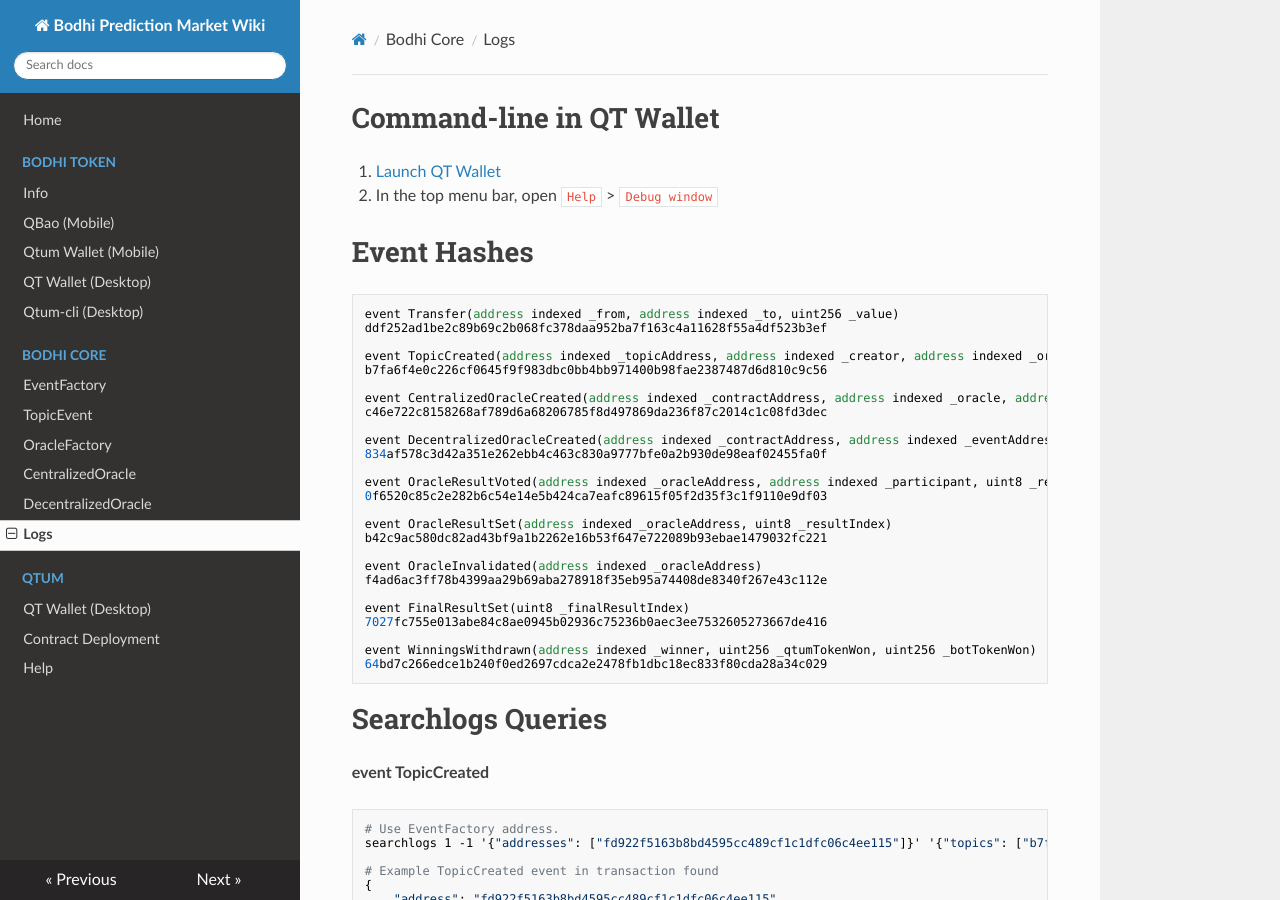
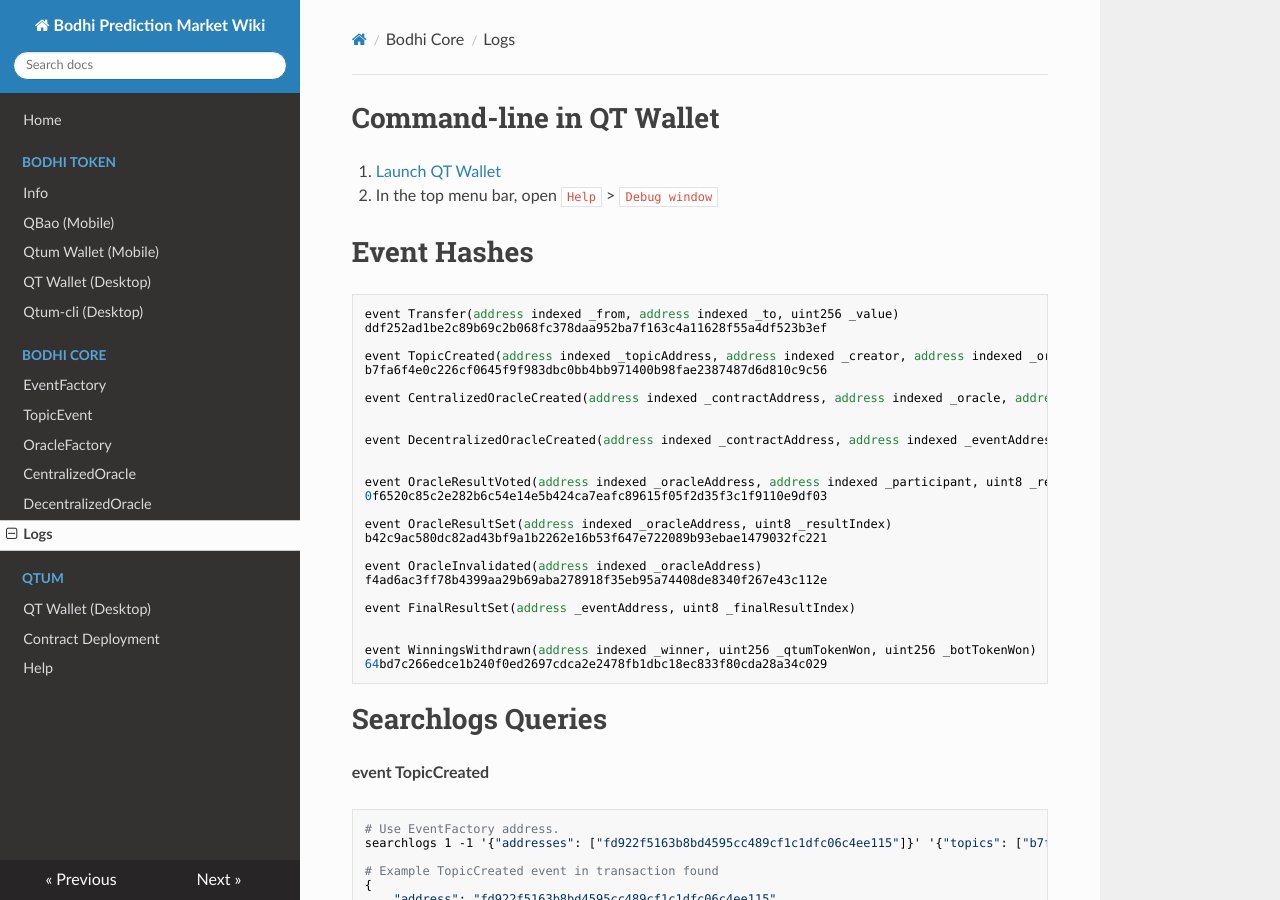
Before and after one commit to bodhiproject/wiki, an MkDocs documentation site: the page built from docs/bodhi_core/logs.md, in a window 1280 px wide and 900 px high. Built offline with MkDocs 1.6.1, drawn with Linux system fonts in a browser that asks for light colours; nearby versions of some CDN libraries; comment, search, counter and statistics services are not loaded; old or Windows-style settings are respelled for this version of MkDocs.

Commit message:
Update logs event factory and topic event

```diff
--- a/docs/bodhi_core/logs.md
+++ b/docs/bodhi_core/logs.md
@@ -10,11 +10,11 @@
     event TopicCreated(address indexed _topicAddress, address indexed _creator, address indexed _oracle, bytes32[10] _name, bytes32[10] _resultNames, uint256 _bettingEndBlock, uint256 _resultSettingEndBlock)
     b7fa6f4e0c226cf0645f9f983dbc0bb4bb971400b98fae2387487d6d810c9c56
 
-    event CentralizedOracleCreated(address indexed _contractAddress, address indexed _oracle, address indexed _eventAddress, bytes32[10] _eventName, bytes32[10] _eventResultNames, uint8 _numOfResults, uint256 _bettingEndBlock, uint256 _resultSettingEndBlock, uint256 _consensusThreshold)
-    c46e722c8158268af789d6a68206785f8d497869da236f87c2014c1c08fd3dec
+    event CentralizedOracleCreated(address indexed _contractAddress, address indexed _oracle, address indexed _eventAddress, bytes32[10] _name, bytes32[10] _resultNames, uint8 _numOfResults, uint256 _bettingEndBlock, uint256 _resultSettingEndBlock, uint256 _consensusThreshold)
 
-    event DecentralizedOracleCreated(address indexed _contractAddress, address indexed _eventAddress, bytes32[10] _eventName, bytes32[10] _eventResultNames, uint8 _numOfResults, uint8 _lastResultIndex, uint256 _arbitrationEndBlock, uint256 _consensusThreshold)
-    834af578c3d42a351e262ebb4c463c830a9777bfe0a2b930de98eaf02455fa0f
+
+    event DecentralizedOracleCreated(address indexed _contractAddress, address indexed _eventAddress, bytes32[10] _name, bytes32[10] _resultNames, uint8 _numOfResults, uint8 _lastResultIndex, uint256 _arbitrationEndBlock, uint256 _consensusThreshold)
+
 
     event OracleResultVoted(address indexed _oracleAddress, address indexed _participant, uint8 _resultIndex, uint256 _votedAmount)
     0f6520c85c2e282b6c54e14e5b424ca7eafc89615f05f2d35f3c1f9110e9df03
@@ -25,8 +25,8 @@
     event OracleInvalidated(address indexed _oracleAddress)
     f4ad6ac3ff78b4399aa29b69aba278918f35eb95a74408de8340f267e43c112e
 
-    event FinalResultSet(uint8 _finalResultIndex)
-    7027fc755e013abe84c8ae0945b02936c75236b0aec3ee7532605273667de416
+    event FinalResultSet(address _eventAddress, uint8 _finalResultIndex)
+
 
     event WinningsWithdrawn(address indexed _winner, uint256 _qtumTokenWon, uint256 _botTokenWon)
     64bd7c266edce1b240f0ed2697cdca2e2478fb1dbc18ec833f80cda28a34c029
```
Also changed, not shown: docs/bodhi_core/event_factory.md (+1 -1 lines), docs/bodhi_core/topic_event.md (+3 -3 lines).
